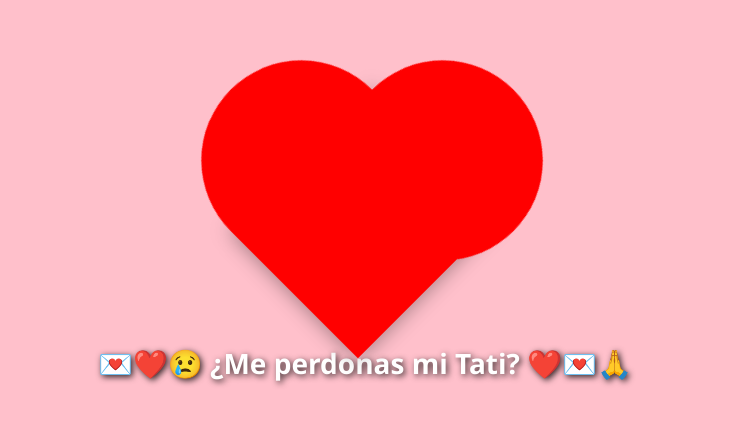
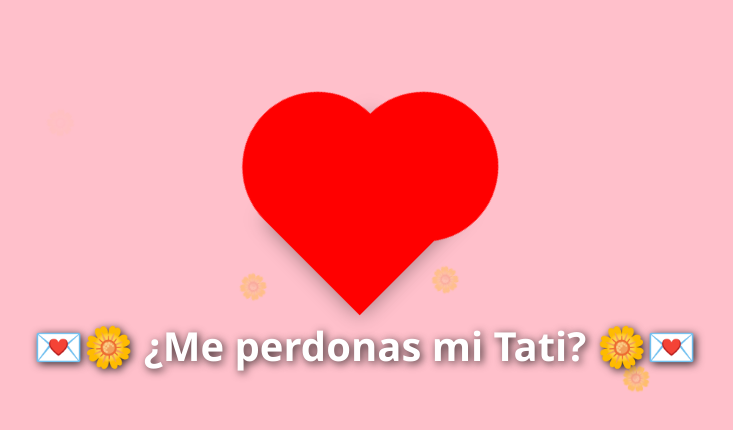
Before and after one commit to davidvegaaudiovisuales-ui/Mi-Tati, a plain HTML site: page index.html in a window 1280 px wide. Shown: the part 142-572 px from the top of the page, without its empty margins (275-1008 px from the left). Drawn offline with Linux system fonts and the light colour scheme.

Commit message:
Add files via upload

```diff
--- a/index.html
+++ b/index.html
@@ -2,7 +2,7 @@
 <html lang="es">
 <head>
   <meta charset="UTF-8">
-  <title>Para ti ❤️</title>
+  <title>Para ti ❤️🌼</title>
   <style>
     body {
       background-color: pink;
@@ -14,16 +14,17 @@
       margin: 0;
       font-family: "Segoe UI", Arial, sans-serif;
       text-align: center;
+      overflow: hidden;
     }
 
-    /* Corazón con animación de latido */
+    /* Corazón animado */
     .heart {
       position: relative;
-      width: 200px;
-      height: 180px;
+      width: 150px;   /* ❤️ más pequeño */
+      height: 135px;
       background-color: red;
       transform: rotate(-45deg);
-      margin-bottom: 30px;
+      margin-bottom: 40px;
       box-shadow: 0 0 20px rgba(0,0,0,0.4);
       animation: beat 1s infinite;
     }
@@ -31,37 +32,69 @@
     .heart::after {
       content: "";
       position: absolute;
-      width: 200px;
-      height: 200px;
+      width: 150px;
+      height: 150px;
       border-radius: 50%;
       background-color: red;
     }
     .heart::before {
-      top: -100px;
+      top: -75px;
       left: 0;
     }
     .heart::after {
-      left: 100px;
+      left: 75px;
       top: 0;
     }
 
-    /* Animación de latido */
     @keyframes beat {
       0%, 100% { transform: rotate(-45deg) scale(1); }
-      50% { transform: rotate(-45deg) scale(1.2); }
+      50% { transform: rotate(-45deg) scale(1.3); }
     }
 
-    /* Texto debajo del corazón */
+    /* Texto grande debajo */
     .text {
       color: white;
-      font-size: 28px;
+      font-size: 40px; /* ❤️ letras más grandes */
       font-weight: bold;
-      text-shadow: 2px 2px 6px rgba(0,0,0,0.8);
+      text-shadow: 2px 2px 8px rgba(0,0,0,0.8);
+      line-height: 1.2;
+    }
+
+    /* Flores animadas */
+    .flower {
+      position: absolute;
+      bottom: -50px;
+      font-size: 24px;
+      color: yellow;
+      animation: floatUp linear infinite;
+    }
+
+    @keyframes floatUp {
+      0% { transform: translateY(0) rotate(0deg); opacity: 1; }
+      100% { transform: translateY(-600px) rotate(360deg); opacity: 0; }
     }
   </style>
 </head>
 <body>
+
   <div class="heart"></div>
-  <div class="text">💌❤️😢 ¿Me perdonas mi Tati? ❤️💌🙏</div>
+  <div class="text">💌🌼 ¿Me perdonas mi Tati? 🌼💌</div>
+
+  <!-- Flores -->
+  <div class="flower" style="left: 10%;">🌼</div>
+  <div class="flower" style="left: 25%;">🌼</div>
+  <div class="flower" style="left: 40%;">🌼</div>
+  <div class="flower" style="left: 55%;">🌼</div>
+  <div class="flower" style="left: 70%;">🌼</div>
+  <div class="flower" style="left: 85%;">🌼</div>
+
+  <script>
+    // Animar las flores con duraciones aleatorias
+    const flowers = document.querySelectorAll('.flower');
+    flowers.forEach(flower => {
+      const duration = Math.random() * 5 + 5; // 5-10s
+      flower.style.animationDuration = duration + 's';
+    });
+  </script>
 </body>
 </html>
```
